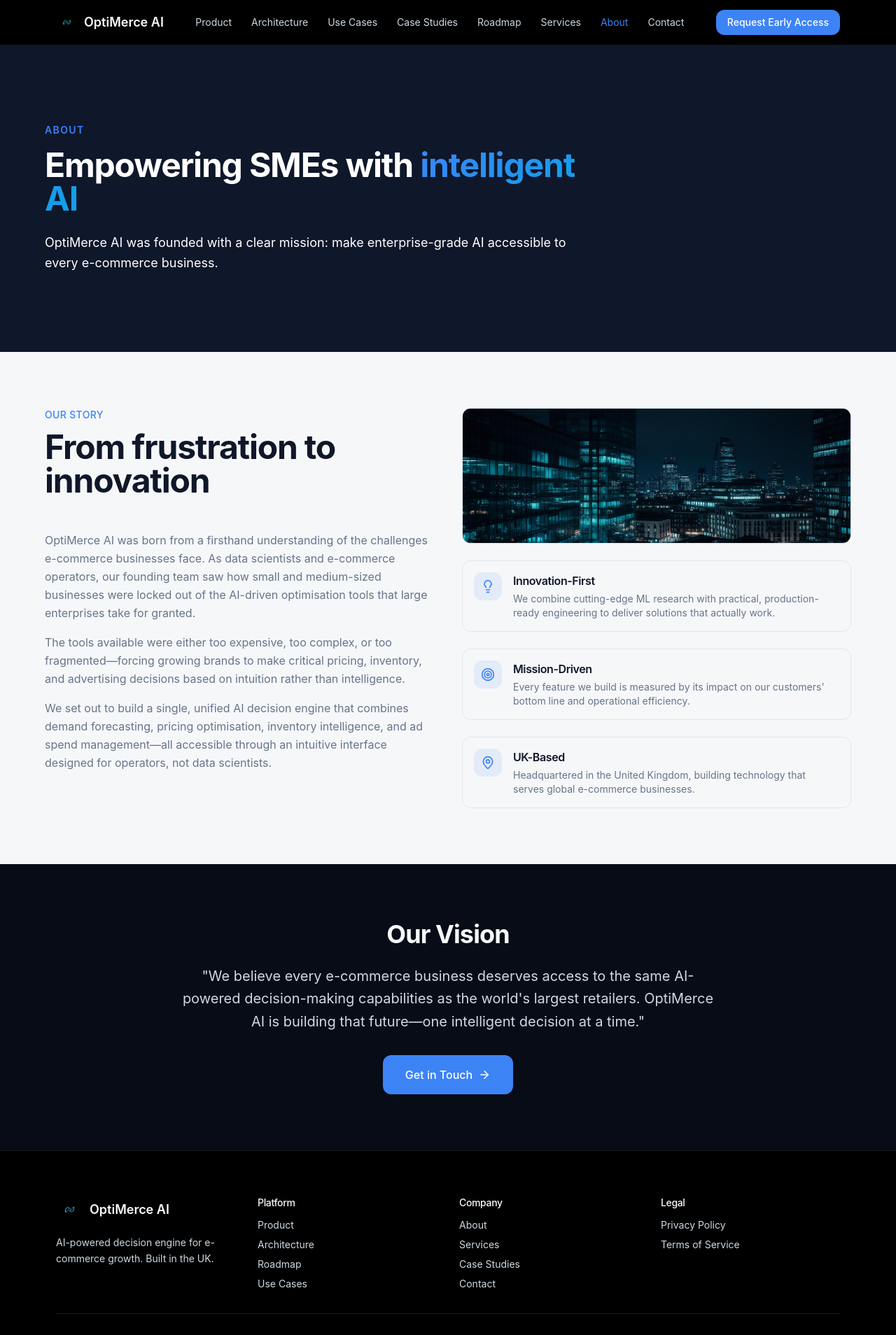
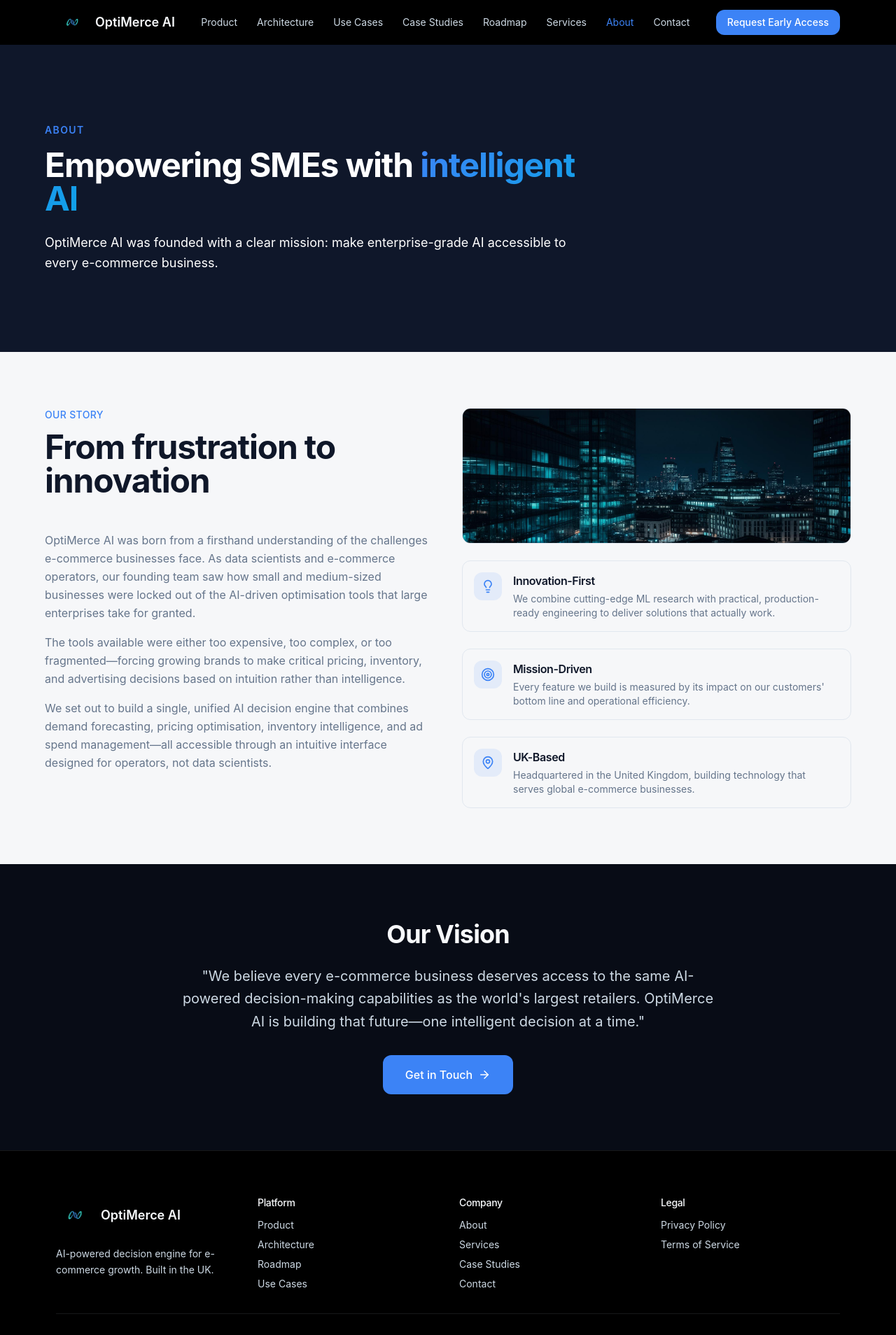
Before and after one commit to OptiMerceAI/OptiMerce-Ai_Website, a React (Vite) app: page /about in a window 1280 px wide. Shown: the top 1908 px of the page at 70% size. Built offline with nearby package versions, Linux system fonts and the light colour scheme; the HTML template or start-up script is replaced by a standard one.

Commit message:
Update Navbar & Footer Logo Sizes

```diff
--- a/src/components/Footer.tsx
+++ b/src/components/Footer.tsx
@@ -6,7 +6,7 @@ const Footer = () => (
       <div className="grid grid-cols-2 md:grid-cols-4 gap-8">
         <div className="col-span-2 md:col-span-1">
           <div className="flex items-center gap-2 mb-4">
-            <img src="/Untitled_design.png" alt="OptiMerce AI" className="h-10 w-auto" />
+            <img src="/Untitled_design.png" alt="OptiMerce AI" className="h-14 w-auto brightness-110" />
             <span className="font-semibold text-lg text-hero-foreground">OptiMerce AI</span>
           </div>
           <p className="text-sm text-surface-dark-foreground leading-relaxed">
--- a/src/components/Navbar.tsx
+++ b/src/components/Navbar.tsx
@@ -22,7 +22,7 @@ const Navbar = () => {
     <header className="fixed top-0 left-0 right-0 z-50 bg-black">
       <div className="container-tight flex items-center justify-between h-16 px-4">
         <Link to="/" className="flex items-center gap-2">
-          <img src="/Untitled_design.png" alt="OptiMerce AI" className="h-8 w-auto" />
+          <img src="/Untitled_design.png" alt="OptiMerce AI" className="h-12 w-auto brightness-110" />
           <span className="font-semibold text-lg text-hero-foreground">OptiMerce AI</span>
         </Link>
 
```
